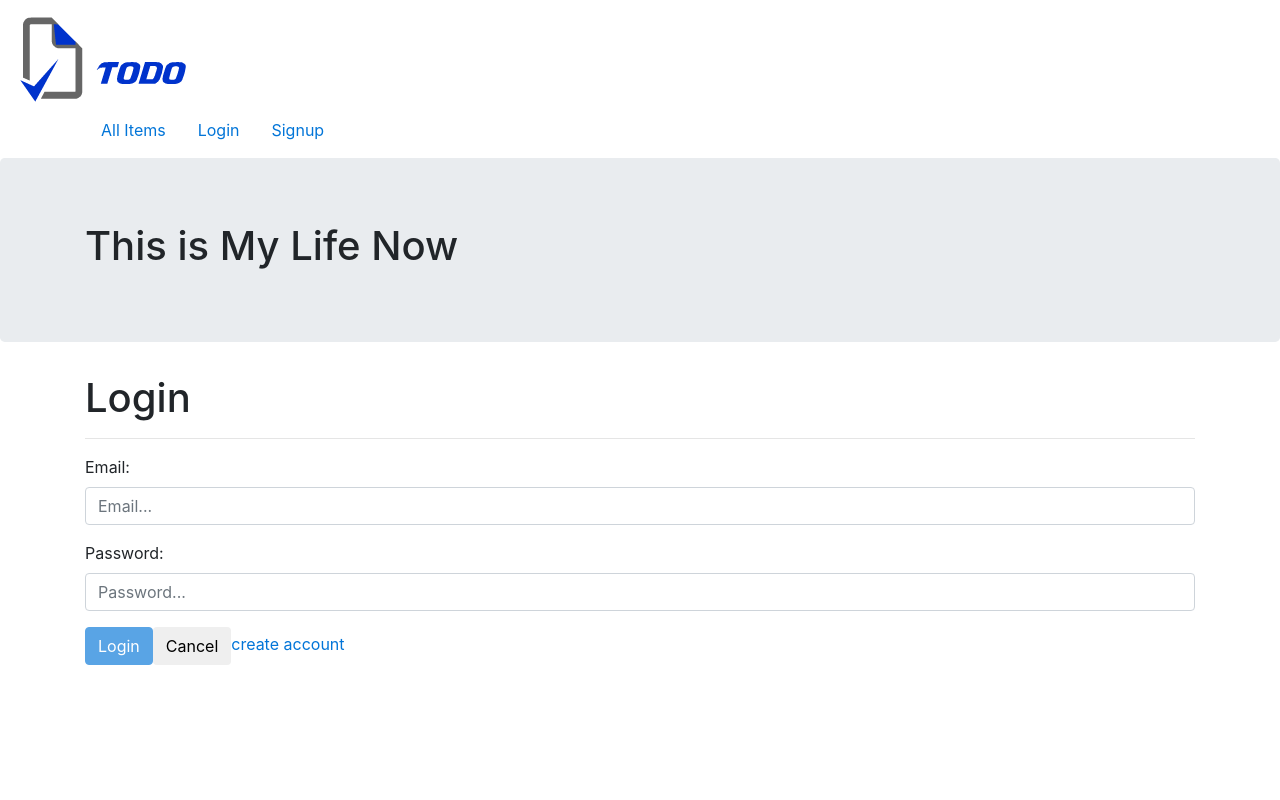
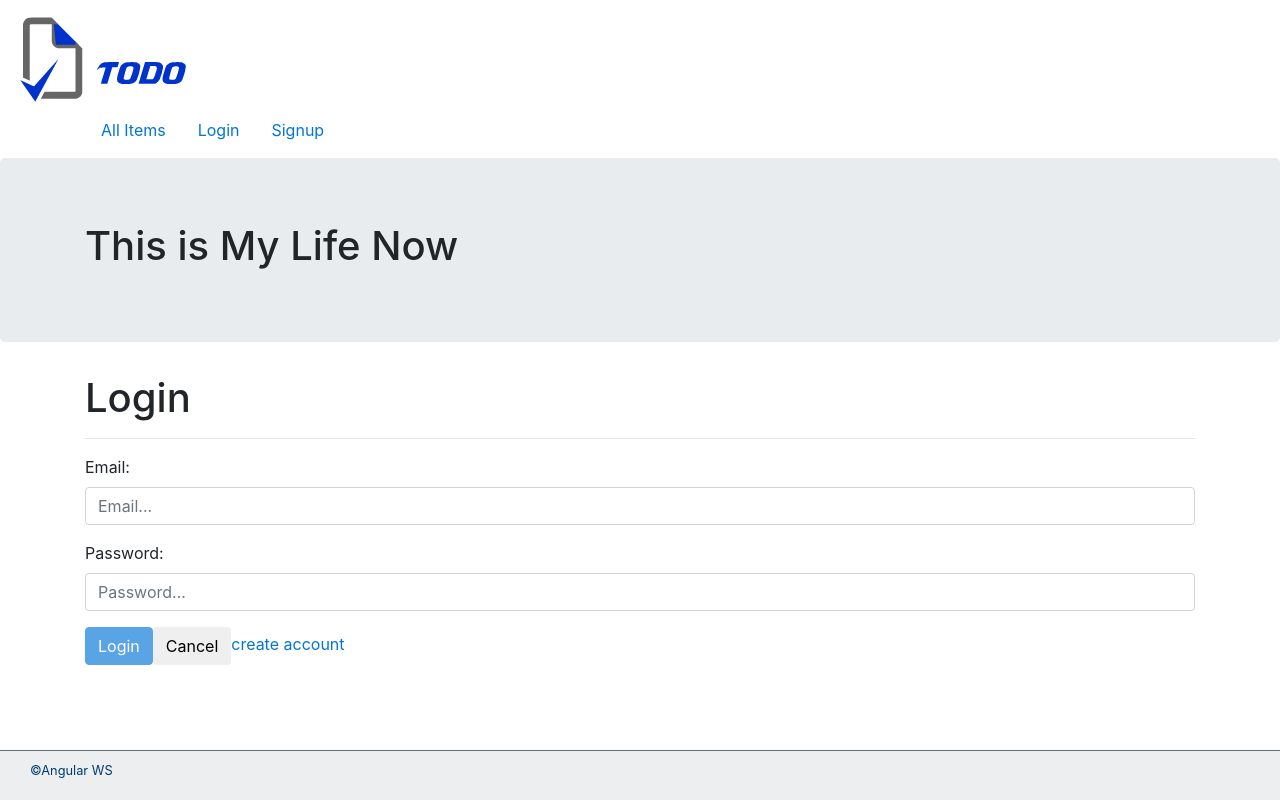
Before and after one commit to martin-d/LibWay, an Angular app: page /login in a window 1280 px wide. Built offline with nearby package versions, Linux system fonts and the light colour scheme.

Commit message:
add footer

```diff
--- a/src/app/app.component.html
+++ b/src/app/app.component.html
@@ -8,3 +8,4 @@
 <div class="container">
   <router-outlet></router-outlet>
 </div>
+<app-footer></app-footer>
--- a/src/app/app.component.ts
+++ b/src/app/app.component.ts
@@ -1,5 +1,6 @@
 import { Component } from '@angular/core';
 import { HeaderComponent } from './shared/header/header.component';
+import { FooterComponent } from './shared/footer/footer.component';
 
 @Component({
   selector: 'app-root',
--- a/src/app/app.module.ts
+++ b/src/app/app.module.ts
@@ -15,6 +15,7 @@ import { TodoService } from './shared/services/todo.service';
 import { IsLoggedInGuard } from './shared/guards/is-logged-in.guard';
 import { NotFoundComponent } from './not-found/not-found.component';
 import { HeaderComponent } from './shared/header/header.component';
+import { FooterComponent } from './shared/footer/footer.component';
 
 @NgModule({
   declarations: [
@@ -23,7 +24,8 @@ import { HeaderComponent } from './shared/header/header.component';
     SignupComponent,
     TodoComponent,
     NotFoundComponent,
-    HeaderComponent
+    HeaderComponent,
+    FooterComponent
   ],
   imports: [
     BrowserModule,
--- /dev/null
+++ b/src/app/shared/footer/footer.component.html
@@ -0,0 +1,5 @@
+<footer>
+    <div class="pull-left">
+        &copy;Angular WS
+    </div>
+</footer>
--- /dev/null
+++ b/src/app/shared/footer/footer.component.scss
@@ -0,0 +1,18 @@
+@import "../../../assets/bootstrap/variables.scss";
+
+ footer {
+     position: fixed;
+     height: 50px;
+     bottom: 0;
+     left: 0;
+     right: 0;
+     padding: 10px 5px;
+     border-top: 1px solid $gray-light;
+     background-color: $gray-lighter;
+     font-size: 0.8em;
+     color: $dark-blue;
+     div {
+         margin-left: 25px;
+         margin-right: 25px;
+     }
+ }
--- /dev/null
+++ b/src/app/shared/footer/footer.component.ts
@@ -0,0 +1,15 @@
+import { Component, OnInit } from '@angular/core';
+
+@Component({
+  selector: 'app-footer',
+  templateUrl: './footer.component.html',
+  styleUrls: ['./footer.component.scss']
+})
+export class FooterComponent implements OnInit {
+
+  constructor() { }
+
+  ngOnInit() {
+  }
+
+}
--- a/src/styles.scss
+++ b/src/styles.scss
@@ -1 +1,12 @@
 /* You can add global styles to this file, and also import other style files */
+html {
+    position: relative;
+    height: auto;
+    min-height: 100%;
+}
+
+body {
+    position: static;
+    height: auto;
+    margin: 0 0 60px; /* bottom = footer height */
+}
```
Also changed, not shown: 1 other file (tests, documents, lock files or other folders).
